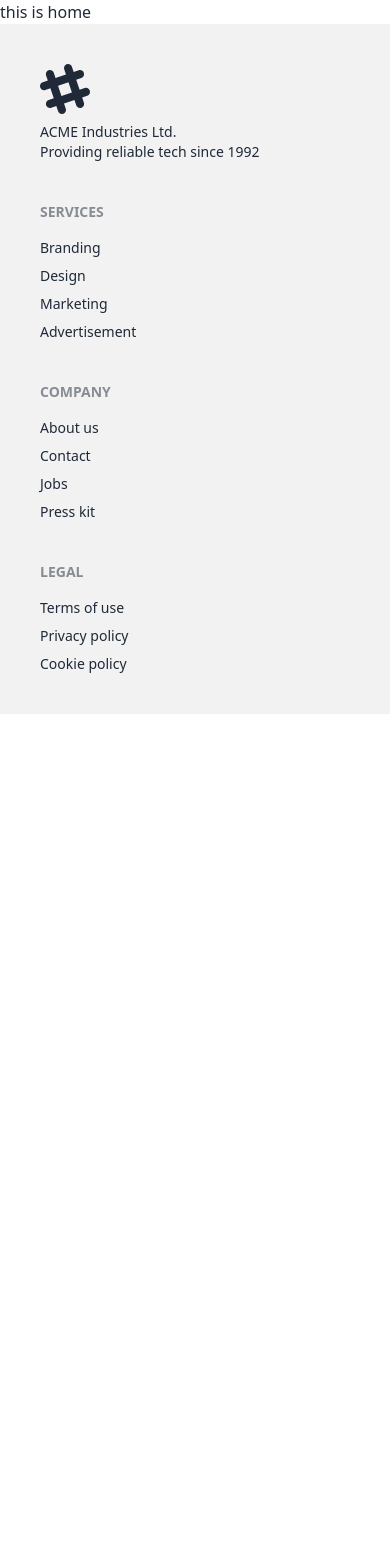
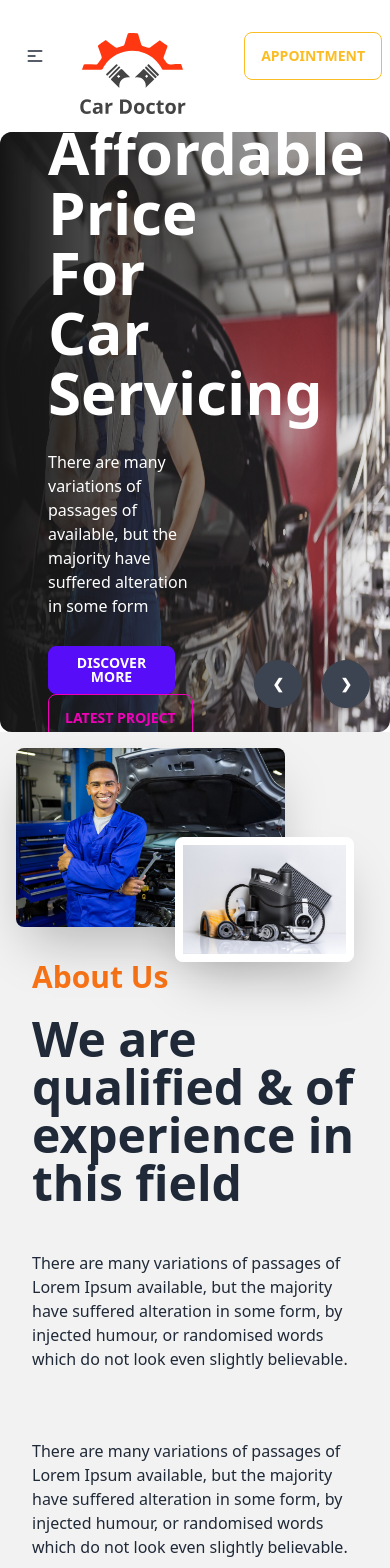
Before and after one commit to Sharmin64/new-car-doctor-repo, a React (Vite) app: page / in a window 390 px wide. Shown: the top 1568 px of the page. Before the commit the page ends 844 px from the top, so only its background shows below. Built offline with nearby package versions, Linux system fonts and the light colour scheme.

Commit message:
about section done

```diff
--- a/src/Layout/Main.jsx
+++ b/src/Layout/Main.jsx
@@ -1,10 +1,12 @@
 import React from 'react';
 import { Outlet } from 'react-router-dom';
 import Footer from '../Shared/Footer/Footer';
+import Navbar from '../Shared/Navbar/Navbar';
 
 const Main = () => {
   return (
     <div>
+      <Navbar/>
       <Outlet />
       <Footer/>
     </div>
--- /dev/null
+++ b/src/Pages/Home/Bannar/Bannar.jsx
@@ -0,0 +1,126 @@
+import React from "react";
+import img1 from "../../../assets/images/banner/1.jpg";
+import img2 from "../../../assets/images/banner/2.jpg";
+import img3 from "../../../assets/images/banner/3.jpg";
+import img4 from "../../../assets/images/banner/4.jpg";
+
+const Bannar = () => {
+  return (
+    <div className="carousel w-full h-[600px]">
+      <div id="slide1" className="carousel-item relative w-full">
+        <img src={img1} className="w-full rounded-xl" />
+        <div className="absolute rounded-xl flex items-center h-full left-0 top-0 bg-gradient-to-r from-[#151515] to-[rgba(21, 21, 21, 0)]">
+          <div className="text-white space-y-7 pl-12 w-1/2">
+            <h2 className="text-6xl font-bold">
+              Affordable Price For Car Servicing
+            </h2>
+            <p>
+              There are many variations of passages of available, but the
+              majority have suffered alteration in some form
+            </p>
+            <div>
+              <button className="btn btn-primary mr-5">Discover More</button>
+              <button className="btn btn-outline btn-secondary">
+                Latest Project
+              </button>
+            </div>
+          </div>
+        </div>
+        <div className="absolute flex justify-end transform -translate-y-1/2 left-5 right-5 bottom-0">
+          <a href="#slide4" className="btn btn-circle mr-5">
+            ❮
+          </a>
+          <a href="#slide2" className="btn btn-circle">
+            ❯
+          </a>
+        </div>
+      </div>
+      <div id="slide2" className="carousel-item relative w-full">
+        <img src={img2} className="w-full rounded-xl" />
+        <div className="absolute rounded-xl flex items-center h-full left-0 top-0 bg-gradient-to-r from-[#151515] to-[rgba(21, 21, 21, 0)]">
+          <div className="text-white space-y-7 pl-12 w-1/2">
+            <h2 className="text-6xl font-bold">
+              Affordable Price For Car Servicing
+            </h2>
+            <p>
+              There are many variations of passages of available, but the
+              majority have suffered alteration in some form
+            </p>
+            <div>
+              <button className="btn btn-primary mr-5">Discover More</button>
+              <button className="btn btn-outline btn-secondary">
+                Latest Project
+              </button>
+            </div>
+          </div>
+        </div>
+        <div className="absolute flex justify-end transform -translate-y-1/2 left-5 right-5 bottom-0">
+          <a href="#slide1" className="btn btn-circle mr-5">
+            ❮
+          </a>
+          <a href="#slide3" className="btn btn-circle">
+            ❯
+          </a>
+        </div>
+      </div>
+      <div id="slide3" className="carousel-item relative w-full">
+        <img src={img3} className="w-full rounded-xl" />
+        <div className="absolute rounded-xl flex items-center h-full left-0 top-0 bg-gradient-to-r from-[#151515] to-[rgba(21, 21, 21, 0)]">
+          <div className="text-white space-y-7 pl-12 w-1/2">
+            <h2 className="text-6xl font-bold">
+              Affordable Price For Car Servicing
+            </h2>
+            <p>
+              There are many variations of passages of available, but the
+              majority have suffered alteration in some form
+            </p>
+            <div>
+              <button className="btn btn-primary mr-5">Discover More</button>
+              <button className="btn btn-outline btn-secondary">
+                Latest Project
+              </button>
+            </div>
+          </div>
+        </div>
+        <div className="absolute flex justify-end transform -translate-y-1/2 left-5 right-5 bottom-0">
+          <a href="#slide2" className="btn btn-circle mr-5">
+            ❮
+          </a>
+          <a href="#slide4" className="btn btn-circle">
+            ❯
+          </a>
+        </div>
+      </div>
+      <div id="slide4" className="carousel-item relative w-full">
+        <img src={img4} className="w-full rounded-xl" />
+        <div className="absolute rounded-xl flex items-center h-full left-0 top-0 bg-gradient-to-r from-[#151515] to-[rgba(21, 21, 21, 0)]">
+          <div className="text-white space-y-7 pl-12 w-1/2">
+            <h2 className="text-6xl font-bold">
+              Affordable Price For Car Servicing
+            </h2>
+            <p>
+              There are many variations of passages of available, but the
+              majority have suffered alteration in some form
+            </p>
+            <div>
+              <button className="btn btn-primary mr-5">Discover More</button>
+              <button className="btn btn-outline btn-secondary">
+                Latest Project
+              </button>
+            </div>
+          </div>
+        </div>
+        <div className="absolute flex justify-end transform -translate-y-1/2 left-5 right-5 bottom-0">
+          <a href="#slide3" className="btn btn-circle mr-5">
+            ❮
+          </a>
+          <a href="#slide1" className="btn btn-circle">
+            ❯
+          </a>
+        </div>
+      </div>
+    </div>
+  );
+};
+
+export default Bannar;
--- a/src/Pages/Home/Home/Home.jsx
+++ b/src/Pages/Home/Home/Home.jsx
@@ -1,9 +1,14 @@
-import React from 'react';
+import React from "react";
+import Bannar from "../Bannar/Bannar";
+import About from "../../../Shared/About/About";
+import Services from "../Services/Services";
 
 const Home = () => {
   return (
     <div>
-      <h1>this is home</h1>
+      <Bannar />
+      <About />
+      <Services />
     </div>
   );
 };
--- /dev/null
+++ b/src/Pages/Home/Services/Services.jsx
@@ -0,0 +1,7 @@
+import React from "react";
+
+const Services = () => {
+  return <div></div>;
+};
+
+export default Services;
--- /dev/null
+++ b/src/Shared/About/About.jsx
@@ -0,0 +1,40 @@
+import React from "react";
+import person from "../../assets/images/about_us/person.jpg";
+import parts from "../../assets/images/about_us/parts.jpg";
+
+const About = () => {
+  return (
+    <div className="hero min-h-screen bg-base-200">
+      <div className="hero-content flex-col lg:flex-row">
+        <div className="lg:w-1/2 relative">
+          <img src={person} className="w-3/4 rounded-lg shadow-2xl" />
+          <img
+            src={parts}
+            className="w-1/2 absolute right-5 top-1/2 rounded-lg border-8 border-white shadow-2xl"
+          />
+        </div>
+        <div className="lg:w-1/2 space-y-5 p-4">
+          <h3 className="text-3xl text-orange-500 font-bold">About Us</h3>
+          <h1 className="text-5xl font-bold">
+            We are qualified & of experience in this field
+          </h1>
+          <p className="py-6">
+            There are many variations of passages of Lorem Ipsum available, but
+            the majority have suffered alteration in some form, by injected
+            humour, or randomised words which do not look even slightly
+            believable.{" "}
+          </p>
+          <p className="py-6">
+            There are many variations of passages of Lorem Ipsum available, but
+            the majority have suffered alteration in some form, by injected
+            humour, or randomised words which do not look even slightly
+            believable.{" "}
+          </p>
+          <button className="btn btn-warning">Get More Info</button>
+        </div>
+      </div>
+    </div>
+  );
+};
+
+export default About;
--- a/src/Shared/Footer/Footer.jsx
+++ b/src/Shared/Footer/Footer.jsx
@@ -1,11 +1,16 @@
-import React from 'react';
+import React from "react";
+import logo from "../../assets/images/team/logo.svg";
 
 const Footer = () => {
   return (
     <footer className="footer p-10 bg-base-200 text-base-content">
       <div>
-      <svg width="50" height="50" viewBox="0 0 24 24" xmlns="http://www.w3.org/2000/svg" fillRule="evenodd" clipRule="evenodd" className="fill-current"><path d="M22.672 15.226l-2.432.811.841 2.515c.33 1.019-.209 2.127-1.23 2.456-1.15.325-2.148-.321-2.463-1.226l-.84-2.518-5.013 1.677.84 2.517c.391 1.203-.434 2.542-1.831 2.542-.88 0-1.601-.564-1.86-1.314l-.842-2.516-2.431.809c-1.135.328-2.145-.317-2.463-1.229-.329-1.018.211-2.127 1.231-2.456l2.432-.809-1.621-4.823-2.432.808c-1.355.384-2.558-.59-2.558-1.839 0-.817.509-1.582 1.327-1.846l2.433-.809-.842-2.515c-.33-1.02.211-2.129 1.232-2.458 1.02-.329 2.13.209 2.461 1.229l.842 2.515 5.011-1.677-.839-2.517c-.403-1.238.484-2.553 1.843-2.553.819 0 1.585.509 1.85 1.326l.841 2.517 2.431-.81c1.02-.33 2.131.211 2.461 1.229.332 1.018-.21 2.126-1.23 2.456l-2.433.809 1.622 4.823 2.433-.809c1.242-.401 2.557.484 2.557 1.838 0 .819-.51 1.583-1.328 1.847m-8.992-6.428l-5.01 1.675 1.619 4.828 5.011-1.674-1.62-4.829z"></path></svg>
-      <p>ACME Industries Ltd.<br/>Providing reliable tech since 1992</p>
+        <img src={logo} alt="" />
+        <p>
+          ACME Industries Ltd.
+          <br />
+          Providing reliable tech since 1992
+        </p>
       </div>
       <div>
         <span className="footer-title">Services</span>
--- a/src/Shared/Navbar/Navbar.jsx
+++ b/src/Shared/Navbar/Navbar.jsx
@@ -1,33 +1,53 @@
-import React from 'react';
+import { Link } from "react-router-dom";
+import logo from "../../assets/images/team/logo.svg";
 
 const Navbar = () => {
+  const navitems = (
+    <>
+      <li>
+        <Link to="/">Home </Link>
+      </li>
+      <li>
+        <Link to="/about">About</Link>
+      </li>
+    </>
+  );
   return (
-    <div className="navbar bg-base-100">
+    <div className="navbar bg-base-100 h-28 mb-5">
       <div className="navbar-start">
         <div className="dropdown">
-        <label tabIndex={0} className="btn btn-ghost btn-circle">
-          <svg xmlns="http://www.w3.org/2000/svg" className="h-5 w-5" fill="none" viewBox="0 0 24 24" stroke="currentColor"><path strokeLinecap="round" strokeLinejoin="round" strokeWidth="2" d="M4 6h16M4 12h16M4 18h7" /></svg>
+          <label tabIndex={0} className="btn btn-ghost lg:hidden">
+            <svg
+              xmlns="http://www.w3.org/2000/svg"
+              className="h-5 w-5"
+              fill="none"
+              viewBox="0 0 24 24"
+              stroke="currentColor"
+            >
+              <path
+                strokeLinecap="round"
+                strokeLinejoin="round"
+                strokeWidth="2"
+                d="M4 6h16M4 12h8m-8 6h16"
+              />
+            </svg>
           </label>
-        <ul tabIndex={0} className="menu menu-compact dropdown-content mt-3 p-2 shadow bg-base-100 rounded-box w-52">
-          <li><a>Homepage</a></li>
-          <li><a>Portfolio</a></li>
-          <li><a>About</a></li>
+          <ul
+            tabIndex={0}
+            className="menu menu-compact dropdown-content mt-3 p-2 shadow bg-base-100 rounded-box w-52"
+          >
+            {navitems}
           </ul>
         </div>
+        <Link to="/" className="btn btn-ghost normal-case text-xl">
+          <img src={logo} alt="" />
+        </Link>
       </div>
-    <div className="navbar-center">
-      <a className="btn btn-ghost normal-case text-xl">daisyUI</a>
+      <div className="navbar-center hidden lg:flex">
+        <ul className="menu menu-horizontal px-1">{navitems}</ul>
       </div>
       <div className="navbar-end">
-      <button className="btn btn-ghost btn-circle">
-        <svg xmlns="http://www.w3.org/2000/svg" className="h-5 w-5" fill="none" viewBox="0 0 24 24" stroke="currentColor"><path strokeLinecap="round" strokeLinejoin="round" strokeWidth="2" d="M21 21l-6-6m2-5a7 7 0 11-14 0 7 7 0 0114 0z" /></svg>
-      </button>
-      <button className="btn btn-ghost btn-circle">
-        <div className="indicator">
-          <svg xmlns="http://www.w3.org/2000/svg" className="h-5 w-5" fill="none" viewBox="0 0 24 24" stroke="currentColor"><path strokeLinecap="round" strokeLinejoin="round" strokeWidth="2" d="M15 17h5l-1.405-1.405A2.032 2.032 0 0118 14.158V11a6.002 6.002 0 00-4-5.659V5a2 2 0 10-4 0v.341C7.67 6.165 6 8.388 6 11v3.159c0 .538-.214 1.055-.595 1.436L4 17h5m6 0v1a3 3 0 11-6 0v-1m6 0H9" /></svg>
-          <span className="badge badge-xs badge-primary indicator-item"></span>
-        </div>
-      </button>
+        <button className="btn btn-outline btn-warning">Appointment</button>
       </div>
     </div>
   );
--- a/src/main.jsx
+++ b/src/main.jsx
@@ -1,14 +1,15 @@
-import React from 'react'
-import ReactDOM from 'react-dom/client'
+import React from "react";
+import ReactDOM from "react-dom/client";
 
-import './index.css'
-import router from './Routes/Router';
-import {
-  RouterProvider,
-} from "react-router-dom";
+import "./index.css";
+import router from "./Routes/Router";
+import { RouterProvider } from "react-router-dom";
 
-ReactDOM.createRoot(document.getElementById('root')).render(
-  <React.StrictMode>
-       <RouterProvider router={router} />
-  </React.StrictMode>,
-)
+ReactDOM.createRoot(document.getElementById("root")).render(
+  <div className="max-w-7xl mx-auto">
+    <React.StrictMode>
+      <RouterProvider router={router} />
+    </React.StrictMode>
+    ,
+  </div>
+);
```
Also changed, not shown: src/Routes/Router.jsx (+5 -7 lines). Lines whose indentation alone changed are shown as unchanged.
